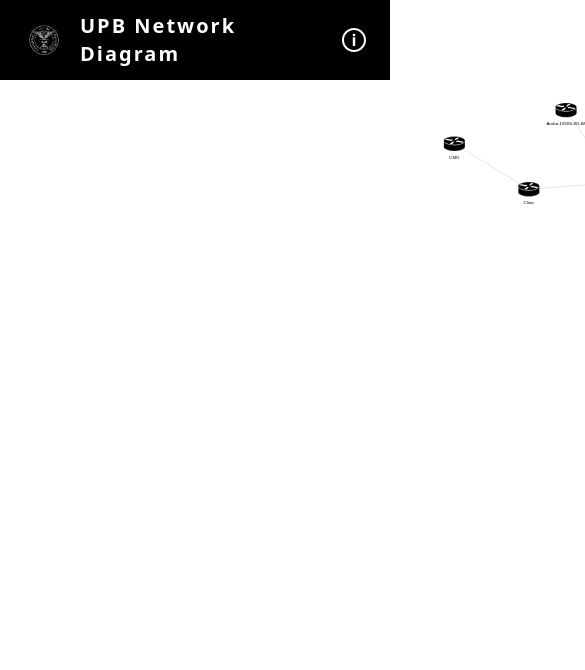
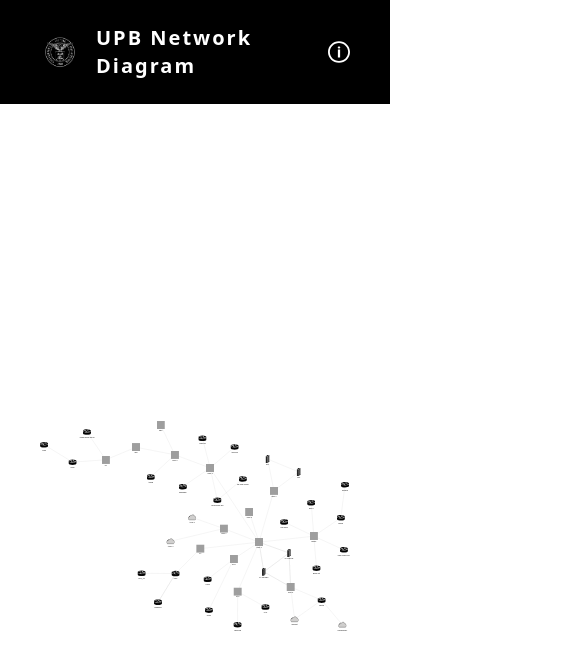
Before and after one commit to xtin707/clan-network-map, a Next.js app: page / in a window 390 px wide. Shown: the top 670 px of the page, 585 px wide, since content can reach past the window. Built offline with nearby package versions, Linux system fonts and the light colour scheme; grey boxes are pictures that could not be loaded.

Commit message:
Fix Overview Graph Display
- full screen zoomable overview graph display (responsive dapat)

```diff
--- a/src/app/page.tsx
+++ b/src/app/page.tsx
@@ -1,20 +1,35 @@
+"use client";
 import node_data from '@/data/nodeData';
 import edge_data from '@/data/edgeData';
 import NetworkDiagram from '@/components/D3Graph';
+import {useEffect, useRef, useState} from 'react';
 
+export default function HomePage() {
+  const containerRef = useRef(null);
+  const [dimensions, setDimensions] = useState({ width: 0, height: 0 });
 
+  useEffect(() => {
+    const updateSize = () => {
+      if (containerRef.current) {
+        setDimensions({
+          width: containerRef.current.offsetWidth,
+          height: containerRef.current.offsetHeight,
+        });
+      }
+    };
 
-
-export default async function HomePage() {
+    updateSize();
+    window.addEventListener('resize', updateSize);
+    return () => window.removeEventListener('resize', updateSize);
+  }, []);
 
   return (
     <main className="bg-white min-h-screen">
-      <header className="bg-black text-white flex items-center justify-between px-6 py-3">
+      <header className="bg-black text-white flex items-center justify-between px-10 py-6">
         <div className="flex items-center space-x-4">
           <img src="/up-logo.png" alt="UPB Logo" className="h-10 w-auto"/>
           <h1 className="text-xl font-semibold tracking-widest">UPB Network Diagram</h1>
         </div>
-
         <div className="relative group">
           <img src="/info.svg" alt="Info" className="w-6 h-6 cursor-pointer"/>
           <div className="absolute right-0 mt-2 w-max bg-gray-800 text-white text-xs px-3 py-1 rounded shadow-lg opacity-0 group-hover:opacity-100 transition-opacity duration-300">
@@ -22,7 +37,15 @@ export default async function HomePage() {
           </div>
         </div>
       </header>
-        <NetworkDiagram nodeData={node_data} edgeData={edge_data} width={1700} height={550}/>
+
+      <div ref={containerRef} className="w-full h-[100vh]">
+        <NetworkDiagram
+          nodeData={node_data}
+          edgeData={edge_data}
+          width={dimensions.width}
+          height={dimensions.height}
+        />
+      </div>
     </main>
   );
 }
--- a/src/components/D3Graph.tsx
+++ b/src/components/D3Graph.tsx
@@ -16,6 +16,7 @@ const NetworkDiagram = ({ nodeData, edgeData, width, height }) => {
     const nodes = nodeData.data.map(d => ({ id: d.id, label: d.label, type: d.type}));
     const links = edgeData.data.map(d => ({ source:d.node[0], target: d.node[1], type: d.type}));
 
+    // You can adjust the placement and size of nodes and edges here
     const simulation = d3.forceSimulation(nodes)
       .force("link", d3.forceLink(links).id(d => d.id).distance(100).strength(1.2))
       .force("charge", d3.forceManyBody().strength(-600))
@@ -95,6 +96,8 @@ const NetworkDiagram = ({ nodeData, edgeData, width, height }) => {
       nodeGroup.attr("opacity", 1);
       link.attr("opacity", 1);
     });
+
+
     const zoomBehavior = d3.zoom()
       .scaleExtent([0.1, 8])
       .on("zoom", (event) => {
@@ -108,7 +111,11 @@ const NetworkDiagram = ({ nodeData, edgeData, width, height }) => {
 
     const svgWidth = parseInt(svg.attr("width"));
     const svgHeight = parseInt(svg.attr("height"));
-    const scale = Math.min(svgWidth / bbox.width, svgHeight / bbox.height);
+    const padding = 40;
+    const scale = Math.min(
+      (svgWidth - 2 * padding) / bbox.width,
+      (svgHeight - 2 * padding) / bbox.height
+    );
 
     const translateX = (svgWidth - bbox.width * scale) / 2 - bbox.x * scale;
     const translateY = (svgHeight - bbox.height * scale) / 2 - bbox.y * scale;
```
